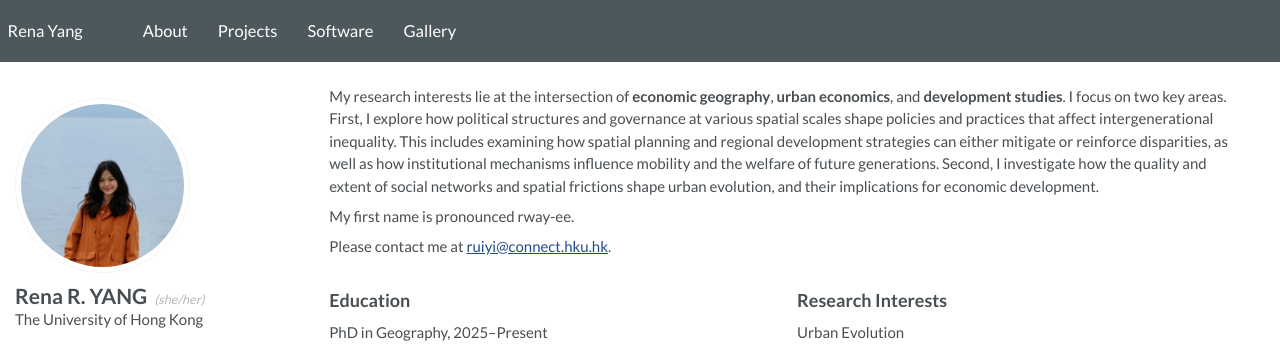
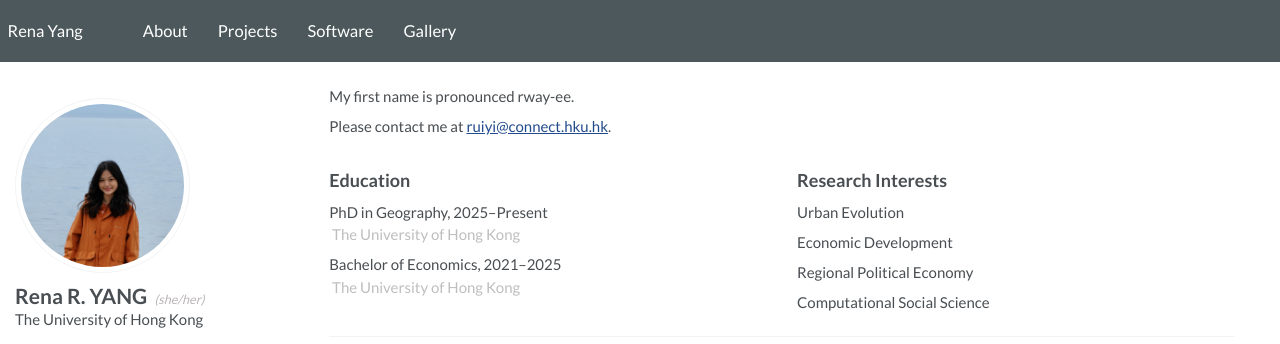
Before and after one commit to ruiyi-yang/ruiyi-yang.github.io, a Jekyll site: the page built from _pages/about.md, in a window 1280 px wide and 1261 px high, cut to the strip 0-344 px from the top of the window. Built offline with Jekyll 4.4.1, drawn with Linux system fonts in a browser that asks for light colours.

Commit message:
Update about.md

```diff
--- a/_pages/about.md
+++ b/_pages/about.md
@@ -17,7 +17,6 @@
 
 <span class='anchor' id='about-me'></span>
 
-My research interests lie at the intersection of **economic geography**, **urban economics**, and **development studies**. I focus on two key areas. First, I explore how political structures and governance at various spatial scales shape policies and practices that affect intergenerational inequality. This includes examining how spatial planning and regional development strategies can either mitigate or reinforce disparities, as well as how institutional mechanisms influence mobility and the welfare of future generations. Second, I investigate how the quality and extent of social networks and spatial frictions shape urban evolution, and their implications for economic development.
 
 
 My first name is pronounced rway-ee.
```
